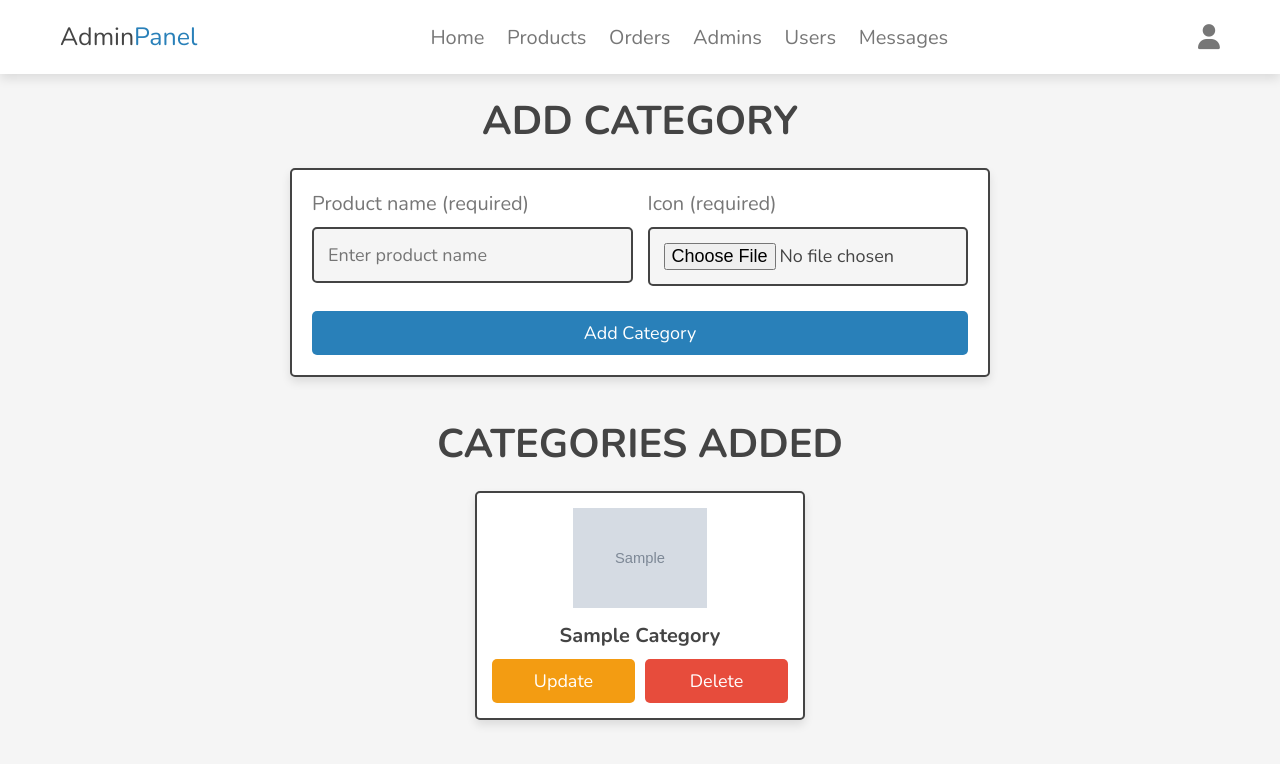
After one commit to N1V33R4/online-shop, a PHP site: page /admin/categories.php in a window 1280 px wide. The commit adds this page. Shown: the top 764 px of the page. Run offline with PHP 8.4, Linux system fonts and the light colour scheme; a user stored in the database is signed in; data comes from the database, SQL or seed files in the repository; tables that the repository leaves empty or names only in its code hold one stand-in row (values such as "Sample post"); grey boxes marked "Sample" are stand-in pictures.

Commit message:
Added categories crud

```diff
--- /dev/null
+++ b/admin/categories.php
@@ -0,0 +1,153 @@
+<?php
+
+include "../components/connect.php";
+
+session_start();
+
+$admin_id = $_SESSION['admin_id'];
+
+if (!isset($admin_id)) {
+   header('location:admin_login.php');
+}
+
+if (isset($_POST['add_category'])) {
+
+   $name = $_POST['name'];
+   $name = filter_var($name, FILTER_SANITIZE_STRING);
+
+   $icon = $_FILES['icon']['name'];
+   $icon = filter_var($icon, FILTER_SANITIZE_STRING);
+   $icon_size = $_FILES['icon']['size'];
+   $icon_tmp_name = $_FILES['icon']['tmp_name'];
+   $icon_folder = '../uploaded_img/'.$icon;
+
+   $select_categories = $conn->prepare("SELECT * FROM `categories` WHERE name = ?");
+   $select_categories->execute([$name]);
+
+   if ($select_categories->rowCount() > 0) {
+      $message[] = 'Category already exists!';
+   }
+   else {
+
+      if ($icon_size > 2000000) {
+         $message[] = 'Image size is too large.';
+      }
+      else {
+         move_uploaded_file($icon_tmp_name, $icon_folder);
+
+         $insert_category = $conn->prepare("INSERT INTO `categories` (name, icon) VALUES (?, ?)");
+         $insert_category->execute([$name, $icon]);
+
+         $message[] = 'New category added!';
+      }
+   }
+}
+
+if (isset($_GET['delete'])) {
+   $delete_id = $_GET['delete'];
+
+   $delete_category_icon = $conn->prepare("SELECT * FROM `categories` WHERE id = ?");
+   $delete_category_icon->execute([$delete_id]);
+   $fetch_delete_icon = $delete_category_icon->fetch(PDO::FETCH_ASSOC);
+   unlink('../uploaded_img/'.$fetch_delete_icon['icon']);
+
+   $delete_category = $conn->prepare("DELETE FROM `categories` WHERE id = ?");
+   $delete_category->execute([$delete_id]);
+
+   $update_products = $conn->prepare("UPDATE `products` SET category_id = NULL where category_id = ?");
+   $update_products->execute([$delete_id]);
+
+   header('location:categories.php');
+}
+
+
+?>
+
+<!DOCTYPE html>
+<html lang="en">
+
+<head>
+   <meta charset="UTF-8">
+   <meta http-equiv="X-UA-Compatible" content="IE=edge">
+   <meta name="viewport" content="width=device-width, initial-scale=1.0">
+   <title>Categories</title>
+
+   <link rel="stylesheet" href="https://cdnjs.cloudflare.com/ajax/libs/font-awesome/6.2.0/css/all.min.css">
+
+   <link rel="stylesheet" href="../css/admin_style.css">
+</head>
+
+<body>
+
+   <?php include '../components/admin_header.php'; ?>
+
+   <!-- Add categories section starts -->
+
+   <section class="add-products add-categories">
+
+      <h1 class="heading">Add category</h1>
+      <form action="" method="POST" enctype="multipart/form-data">
+         <div class="flex">
+            <div class="inputBox">
+               <span>Product name (required)</span>
+               <input type="text" required placeholder="Enter product name" name="name" maxlength="100" class="box">
+            </div>
+            <div class="inputBox">
+               <span>Icon (required)</span>
+               <input type="file" name="icon" class="box" accept="image/jpg, image/jpeg, image/png, image/webp" required>
+            </div>
+            <input type="submit" value="Add category" name="add_category" class="btn">
+         </div>
+      </form>
+
+   </section>
+
+   <!-- Add categories section ends -->
+
+
+   <!-- Show categories section starts  -->
+
+   <section class="show-products show-categories">
+
+      <h1 class="heading">Categories added</h1>
+
+      <div class="box-container">
+
+         <?php
+            $show_categories = $conn->prepare("SELECT * FROM `categories` ORDER BY name ASC");
+            $show_categories->execute();
+            if ($show_categories->rowCount() > 0) {
+               while ($fetch_categories = $show_categories->fetch(PDO::FETCH_ASSOC)) {
+         ?>
+
+         <div class="box">
+            <img src="../uploaded_img/<?= $fetch_categories['icon']; ?>" alt="">
+            <div class="name"></div>
+            <h3><?= $fetch_categories['name']; ?></h3>
+            <div class="flex-btn">
+               <a href="update_category.php?update=<?= $fetch_categories['id']; ?>" class="option-btn">Update</a>
+               <a href="categories.php?delete=<?= $fetch_categories['id']; ?>" class="delete-btn" onclick="return confirm('Delete this category?');">Delete</a>
+            </div>
+         </div>
+
+         <?php
+               }
+            }
+            else {
+               echo '<p class="empty">No categories added yet!</p>';
+            }
+         ?>
+      </div>
+
+   </section>
+
+   <!-- Show categories section ends  -->
+
+
+
+   <!-- Custom js file link -->
+   <script src="../js/admin_script.js"></script>
+
+</body>
+
+</html>
--- a/css/admin_style.css
+++ b/css/admin_style.css
@@ -446,6 +446,33 @@ section {
    color: var(--black);
 }
 
+/* Categories */
+.add-cat-btn {
+   position: absolute;
+   top: 3.5rem;
+   right: 1.5rem;
+   bottom: 0;
+   width: auto;
+   height: max-content;
+   margin: auto;
+   padding: .5rem 1rem;
+}
+
+.show-categories .box {
+   text-align: center;
+}
+
+.show-categories .box-container .box img {
+   height: 10rem;
+}
+
+.show-categories .box-container .box h3 {
+   font-size: 2rem;
+   color: var(--black);
+   text-transform: capitalize;
+}
+
+
 /* Placed orders  */
 .placed-orders .box-container {
    display: grid;
--- a/css/style.css
+++ b/css/style.css
@@ -318,6 +318,10 @@ section {
 /* Home products */
 .home-products .products-slider {
    padding-bottom: 5rem;
+}
+
+.swiper-slide {
+   /* height: auto; */
 }
 
 .home-products .slide {
@@ -671,6 +675,7 @@ section {
    color: var(--light-color);
    line-height: 2;
    margin: .5rem 0;
+   white-space: pre-wrap;
 }
 
 /* About */
```
Also changed, not shown: other parts of css/admin_style.css (+43 -1 lines), admin/update_category.php (added, +114 -0 lines).
